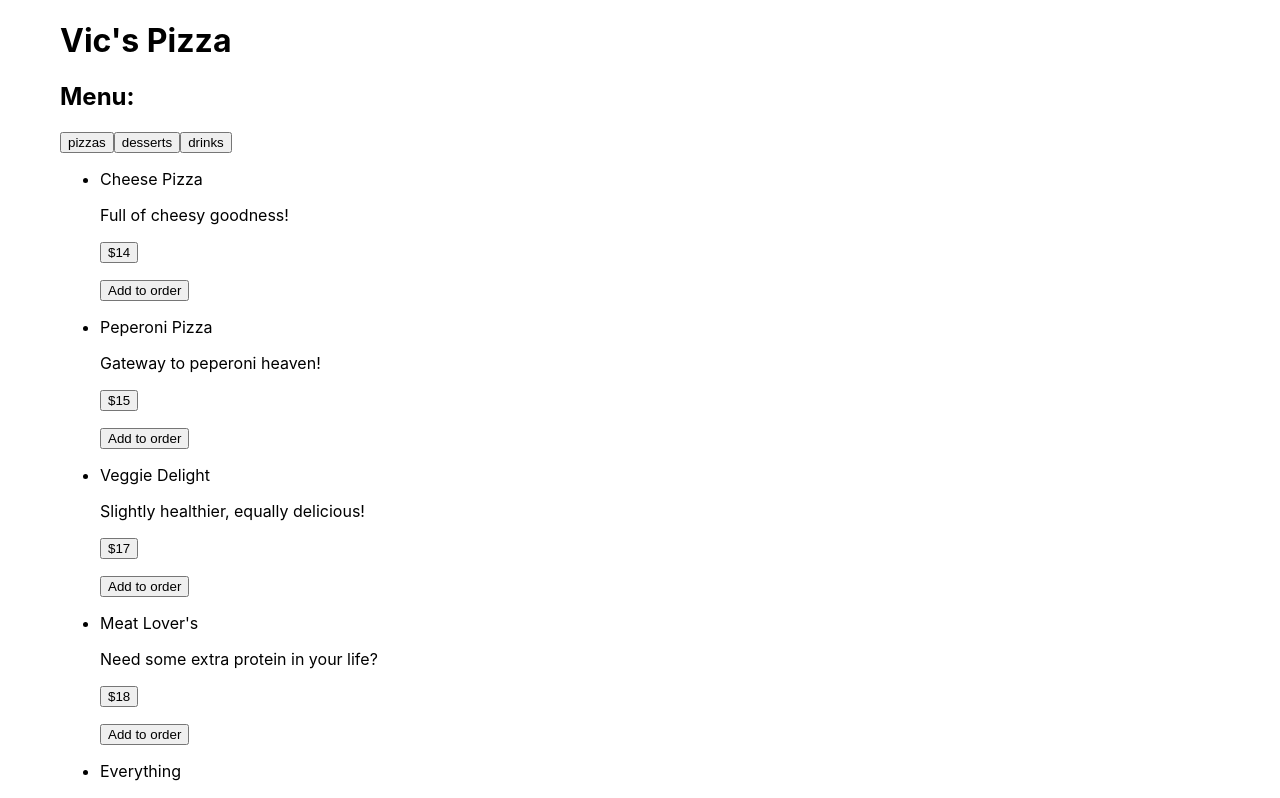
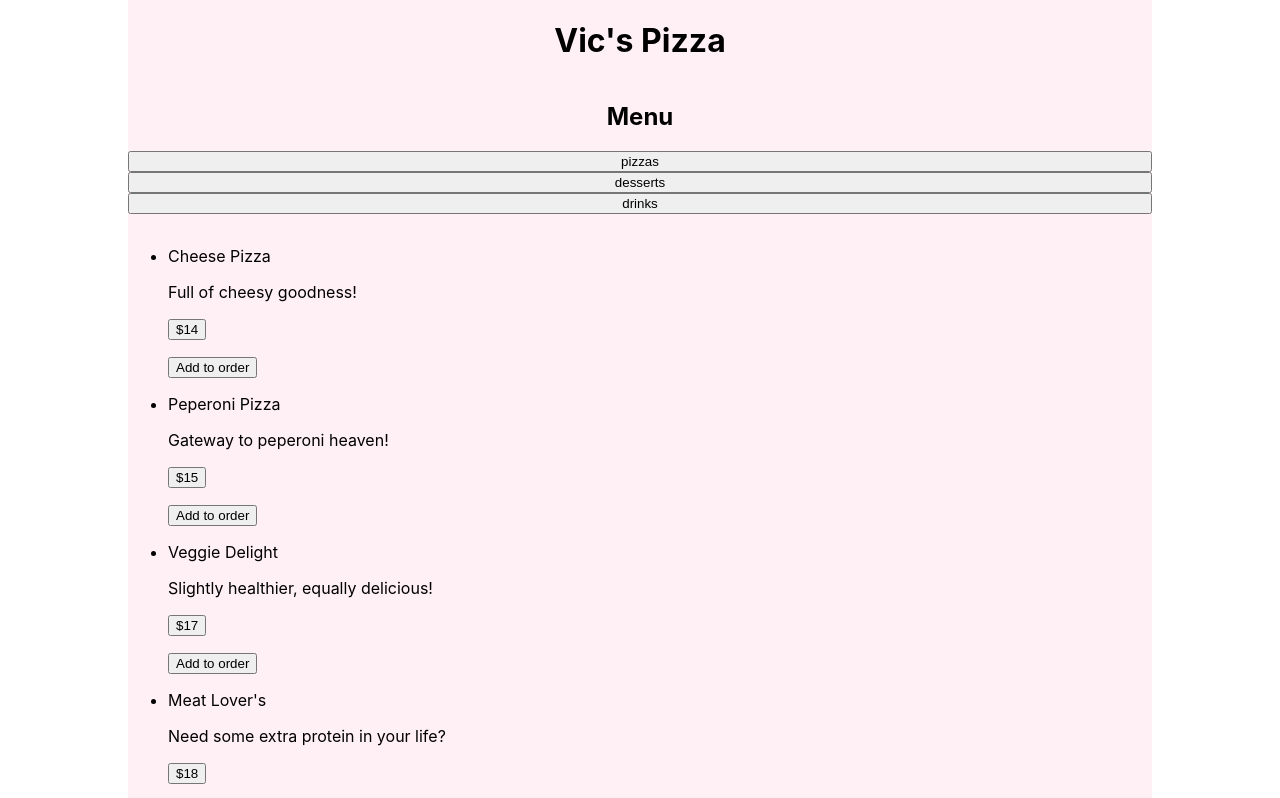
Before and after one commit to katefranks/react-pizza-app, a React (Create React App) app: page / in a window 1280 px wide. Shown: the top 798 px of the page. Built offline with nearby package versions, Linux system fonts and the light colour scheme.

Commit message:
layout updated

```diff
--- a/src/components/App.css
+++ b/src/components/App.css
@@ -1,4 +1,26 @@
 .App {
+  text-align: center;
+}
+
+#root{
+  display: flex;
+  justify-content: center;
+}
+
+
+.main-menu{
+  background-color: lavenderblush;
+  width: 80%;
+  display: flex;
+  flex-direction: column;
+  justify-content: center;
+}
+
+.main-header{
+  text-align: center;
+}
+
+.menu-header{
   text-align: center;
 }
 
@@ -14,10 +36,6 @@ tfoot {
     color: #fff;
 }
 
-div {
-  margin-left: 30px;
-
-}
 
 td {
   padding: 10px;
--- a/src/components/App.js
+++ b/src/components/App.js
@@ -127,7 +127,7 @@ class App extends Component {
     return (
       <div className="main-menu">
         <header>
-          <h1>Vic's Pizza</h1>
+          <h1 className="main-header">Vic's Pizza</h1>
         </header>
         <MenuList items={this.state.items} addToOrder={this.addToOrder}/>
         <Order order={this.state.order} />
--- a/src/components/MenuList.js
+++ b/src/components/MenuList.js
@@ -26,7 +26,7 @@ class MenuList extends Component {
 
       return(
         <>
-          <h2>Menu:</h2>
+          <h2 className="menu-header">Menu</h2>
           {headings}
           <ul>
               { items }
--- a/src/components/Order.js
+++ b/src/components/Order.js
@@ -12,9 +12,12 @@ function Order(props) {
   return (
     <>
     <div className="order-container">
+      <h2>Items Added to Order:</h2>
       <ul>{items}</ul>
-      <div>${subtotal}</div>
+      <div>Subtotal = ${subtotal}</div>
+      <br/>
       <button onClick ={() => {const { order } = props; localStorage.setItem('order', items);}}>Save Order</button>
+      <br/>
     </div>
     </>
   )
```
